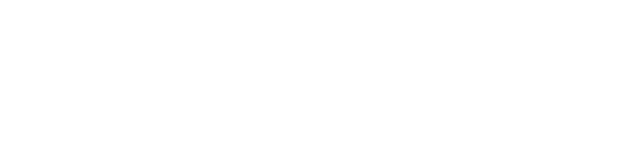
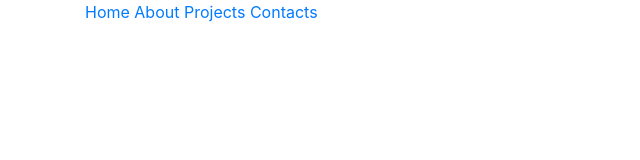
Before and after one commit to itsoliver/Portfolio, a plain HTML site: page index.html in a window 1280 px wide. Shown: the whole page, without its empty margins (0-640 px from the left). Drawn offline with nearby package versions, Linux system fonts and the light colour scheme.

Commit message:
adds navbar links

```diff
--- a/index.html
+++ b/index.html
@@ -12,6 +12,15 @@
     integrity="sha384-Gn5384xqQ1aoWXA+058RXPxPg6fy4IWvTNh0E263XmFcJlSAwiGgFAW/dAiS6JXm" crossorigin="anonymous">
 </head>
 <body>
+    <!-- nav bar  -->
+    <div class="container">
+        <div class="header">
+            <div class="nav-top">
+                <a href="#home">Home</a>
+                <a href="#about">About</a>
+                <a href="#projects">Projects</a>
+                <a href="#contacts">Contacts</a>
+            </div>
 
 </body>
 </html>
```
